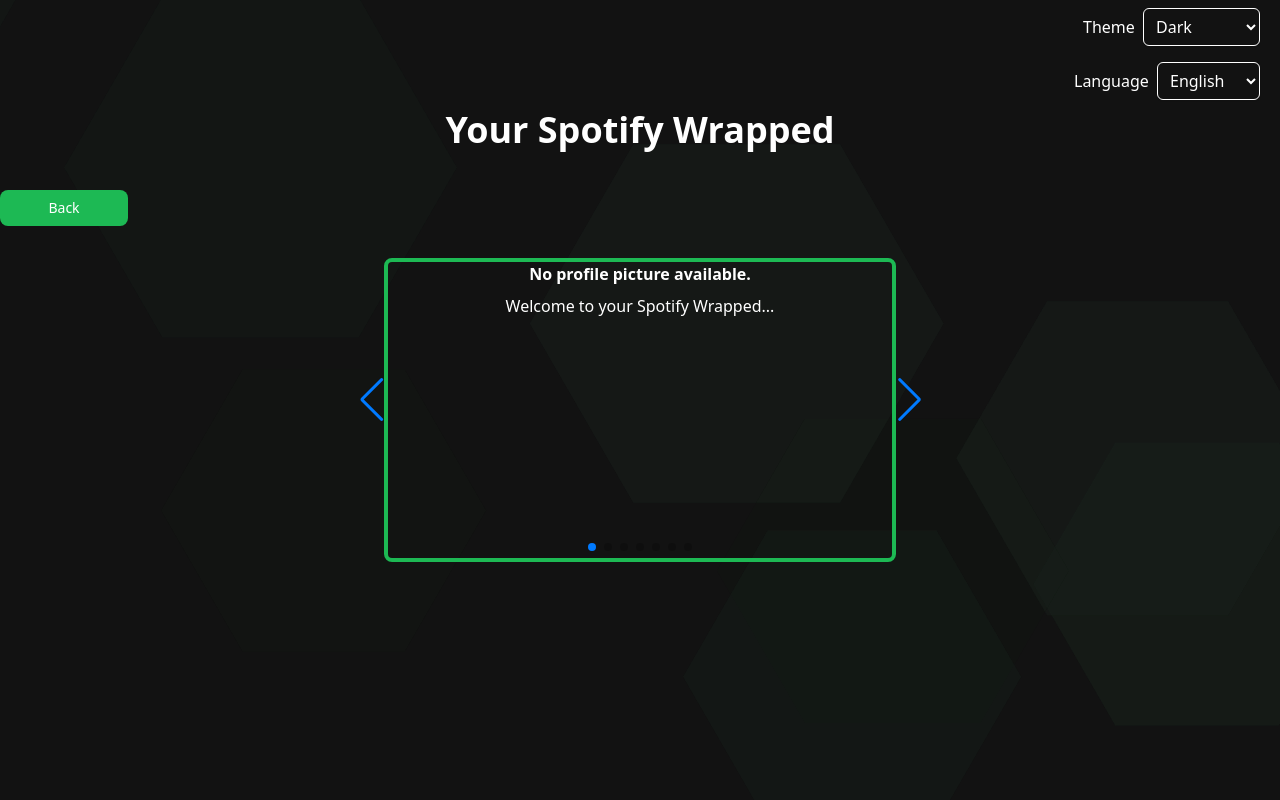
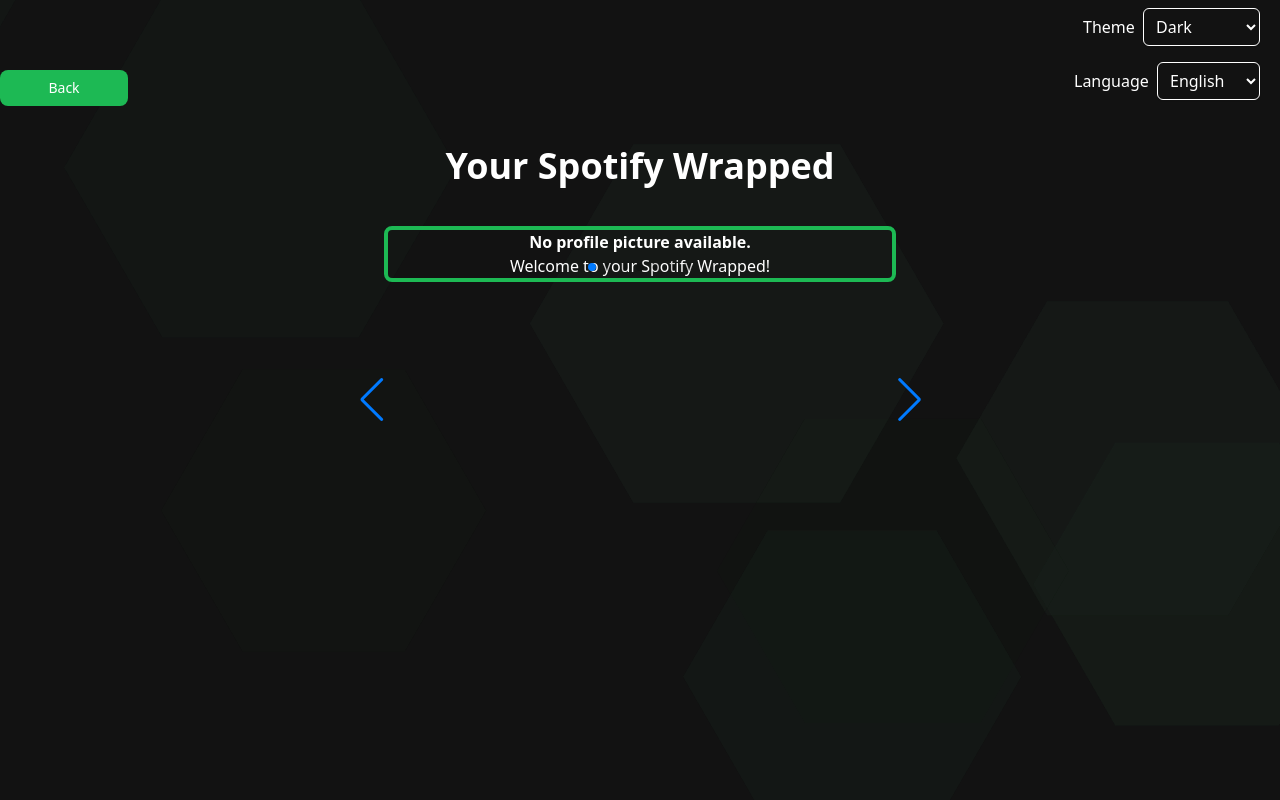
Before and after one commit to SamBalakhanei/custom-spotify-wrapped, a Django app: template custom_wrapped/templates/wrapped.html in a window 1280 px wide. Run offline with Django 5.2, Linux system fonts and the light colour scheme; the template is opened without the code that fills it, so the values that code supplies are empty; some libraries are stand-ins or nearby versions.

Commit message:
makes slides resize

```diff
--- a/custom_wrapped/templates/wrapped.html
+++ b/custom_wrapped/templates/wrapped.html
@@ -13,17 +13,17 @@
 {% endblock extra_css %}
 
 {% block content %}
-    <h1 class="text-4xl text-center font-bold p-10 text-text">
-        {% trans "Your Spotify Wrapped" %}
-    </h1>
-
     <a href="{% url 'index' %}" class="flex-1">
         <button class="flex flex-col items-center justify-center w-32 focus:outline-none text-text bg-accent font-medium rounded-lg text-sm px-4 py-2">
             <p class="text-center">{% trans "Back" %}</p>
         </button>
     </a>
+    <h1 class="text-4xl text-center font-bold p-10 text-text">
+        {% trans "Your Spotify Wrapped" %}
+    </h1>
 
-    <div class="swiper mt-8 max-w-lg mx-auto border-4 border-accent rounded-lg">
+
+    <div class="swiper m-6 max-w-lg mx-auto border-4 border-accent rounded-lg" style="height:auto">
         <div class="swiper-wrapper">
             <!-- Slide 1: Welcome -->
             <div class="swiper-slide text-center text-text text-xl">
@@ -34,11 +34,11 @@
                     {% else %}
                         <strong>No profile picture available.</strong>
                     {% endif %}
-                <p class="mt-2">Welcome to your Spotify Wrapped...</p></div>
+                <p class="m-6">Welcome to your Spotify Wrapped!</p></div>
 
             <!-- Slide 2: Introduction to Top Artists -->
             <div class="swiper-slide text-center text-text">
-                <p class="mt-8 mx-6 text-xl justify-center">You listened to many different artists, but there were 5 that stood out:</p>
+                <p class="m-6 mx-6 text-xl justify-center">You listened to many different artists, but there were 5 that stood out:</p>
             </div>
 
             {% if top_artists %}
@@ -59,7 +59,7 @@
 
             <!-- Slide 8: Introduction to Top Tracks -->
             <div class="swiper-slide text-center text-text">
-                <p class="mt-4 text-xl">Now onto your top tracks:</p></div>
+                <p class="m-6 text-xl">Now onto your top tracks:</p></div>
 
             {% if top_tracks %}
                 <!-- Slides 9-13: Top 5 Tracks -->
@@ -139,6 +139,7 @@
         document.addEventListener('DOMContentLoaded', function () {
             new Swiper('.swiper', {
                 loop: true,
+                autoHeight: true,
                 slidesPerView: 1, // Display one slide at a time
                 spaceBetween: 30, // Space between slides in px
                 pagination: {
```
